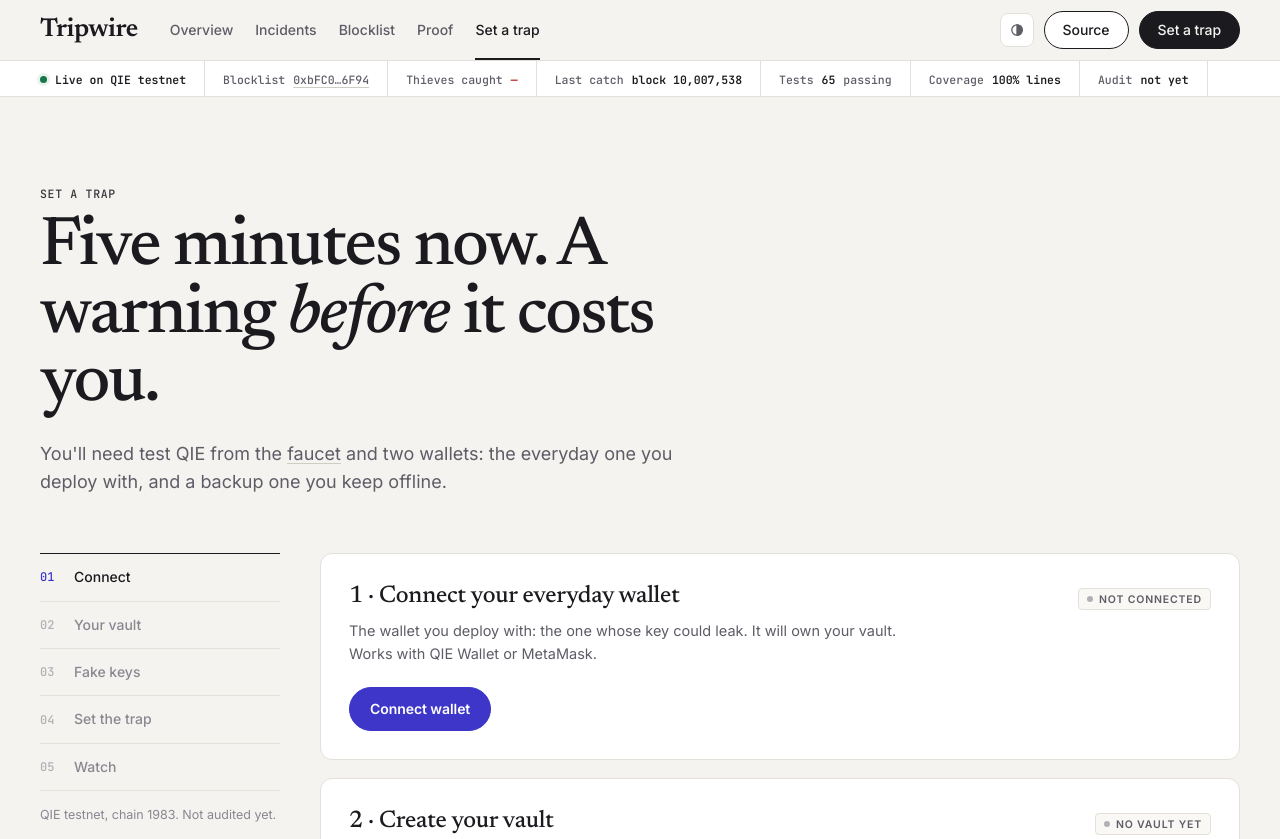
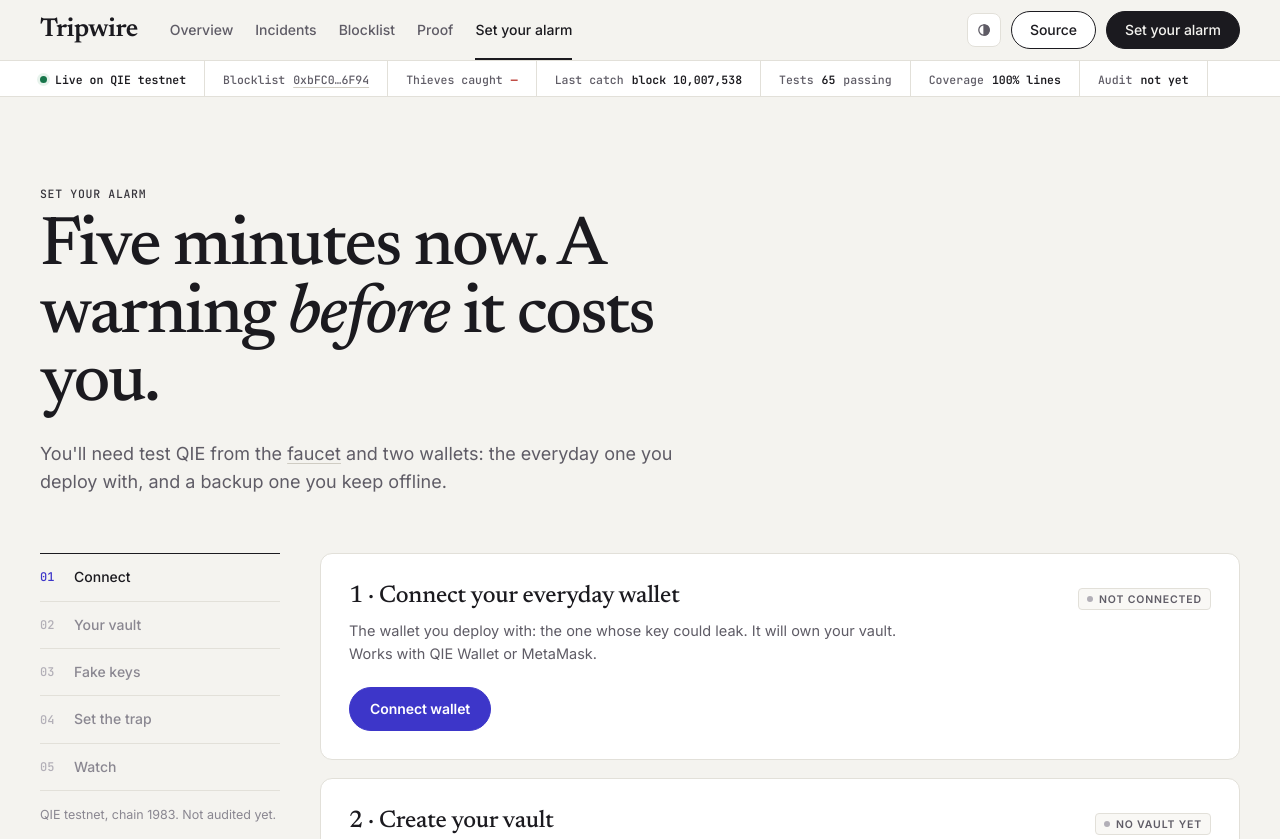
Before and after one commit to tomcode1000/tripwire-qie, a website: page web/arm.html in a window 1280 px wide. Shown: the top 839 px of the page. Drawn offline with nearby package versions, Linux system fonts and the light colour scheme.

Commit message:
Use one call to action everywhere: Set your alarm
Matches the product statement (a wallet with a burglar alarm) in the
header, menu, footer and the setup page.

```diff
--- a/web/arm.html
+++ b/web/arm.html
@@ -3,7 +3,7 @@
 <head>
 <meta charset="utf-8">
 <meta name="viewport" content="width=device-width, initial-scale=1">
-<title>Set a trap · Tripwire</title>
+<title>Set your alarm · Tripwire</title>
 <meta name="description" content="Set a Tripwire trap on QIE in five steps: connect, create your vault, make fake keys, set the trap, watch.">
 <script>try{const t=localStorage.getItem("tripwire-theme");if(t)document.documentElement.dataset.theme=t}catch{}</script>
 <link rel="icon" href="assets/mark.svg" type="image/svg+xml">
@@ -17,7 +17,7 @@
 
 <main class="shell">
   <header class="page-head" style="border-bottom:0;padding-bottom:8px">
-    <span class="eyebrow" style="font-family:var(--mono);font-weight:500;letter-spacing:.06em;color:var(--ink-2)">SET A TRAP</span>
+    <span class="eyebrow" style="font-family:var(--mono);font-weight:500;letter-spacing:.06em;color:var(--ink-2)">SET YOUR ALARM</span>
     <h1 class="display" style="margin-top:14px">Five minutes now. A warning <em>before</em> it costs you.</h1>
     <p class="lede">You'll need test QIE from the <a class="u" href="https://www.qie.digital/faucet" target="_blank" rel="noopener">faucet</a> and two wallets: the everyday one you deploy with, and a backup one you keep offline.</p>
   </header>
--- a/web/assets/site.js
+++ b/web/assets/site.js
@@ -19,7 +19,7 @@
     ["incident.html", "Incidents"],
     ["registry.html", "Blocklist"],
     ["evidence.html", "Proof"],
-    ["arm.html", "Set a trap"],
+    ["arm.html", "Set your alarm"],
   ];
   const head = $("[data-chrome=head]");
   if (head) {
@@ -30,11 +30,11 @@
       <div class="site-end">
         <button class="theme-dot" type="button" aria-label="Switch light or dark theme"><svg viewBox="0 0 20 20" fill="none" stroke="currentColor" stroke-width="1.6"><circle cx="10" cy="10" r="6.5"/><path d="M10 3.5a6.5 6.5 0 0 1 0 13z" fill="currentColor"/></svg></button>
         <a class="btn btn-ghost btn-sm hide-sm" href="${REPO}">Source</a>
-        <a class="btn btn-ink btn-sm hide-sm" href="arm.html">Set a trap</a>
+        <a class="btn btn-ink btn-sm hide-sm" href="arm.html">Set your alarm</a>
         <button class="menu-btn" type="button" aria-label="Open menu" aria-expanded="false" aria-controls="drawer"><span></span><span></span></button>
       </div></div></header>
       <div class="drawer" id="drawer" hidden><div class="shell">${nav.map(([h, t], i) => `<a href="${h}"${page === h ? ' aria-current="page"' : ""}><span class="mono">0${i + 1}</span>${t}</a>`).join("")}
-        <div class="drawer-cta"><a class="btn btn-ink btn-wide" href="arm.html">Set a trap</a><a class="btn btn-ghost btn-wide" href="${REPO}">Source on GitHub</a></div></div></div>
+        <div class="drawer-cta"><a class="btn btn-ink btn-wide" href="arm.html">Set your alarm</a><a class="btn btn-ghost btn-wide" href="${REPO}">Source on GitHub</a></div></div></div>
       <div class="status" aria-label="Live status"><div class="shell status-in">
         <span class="st"><span class="dot"></span><b>Live on QIE testnet</b></span>
         <span class="st">Blocklist <a class="u" id="st-reg" href="#">—</a></span>
@@ -89,7 +89,7 @@
           <p class="fine">Tripwire hides fake keys next to your real ones. The moment someone uses one, your money locks, the thief is blocklisted, and you know exactly which file leaked.</p>
         </div>
         <div class="foot-cols">
-          <div><span>Product</span><a href="incident.html">Incidents</a><a href="registry.html">Blocklist</a><a href="arm.html">Set a trap</a></div>
+          <div><span>Product</span><a href="incident.html">Incidents</a><a href="registry.html">Blocklist</a><a href="arm.html">Set your alarm</a></div>
           <div><span>Proof</span><a href="evidence.html">How we tested it</a><a href="${REPO}/blob/main/docs/EVAL.md">Attack evaluation</a><a href="${REPO}/blob/main/docs/REFERENCES.md">References</a></div>
           <div><span>Source</span><a href="${REPO}">GitHub</a><a href="${REPO}/actions">CI runs</a><a href="https://testnet.qie.digital">QIE explorer</a></div>
         </div>
```
Also changed, not shown: web/incident.html (+1 -1 lines).
